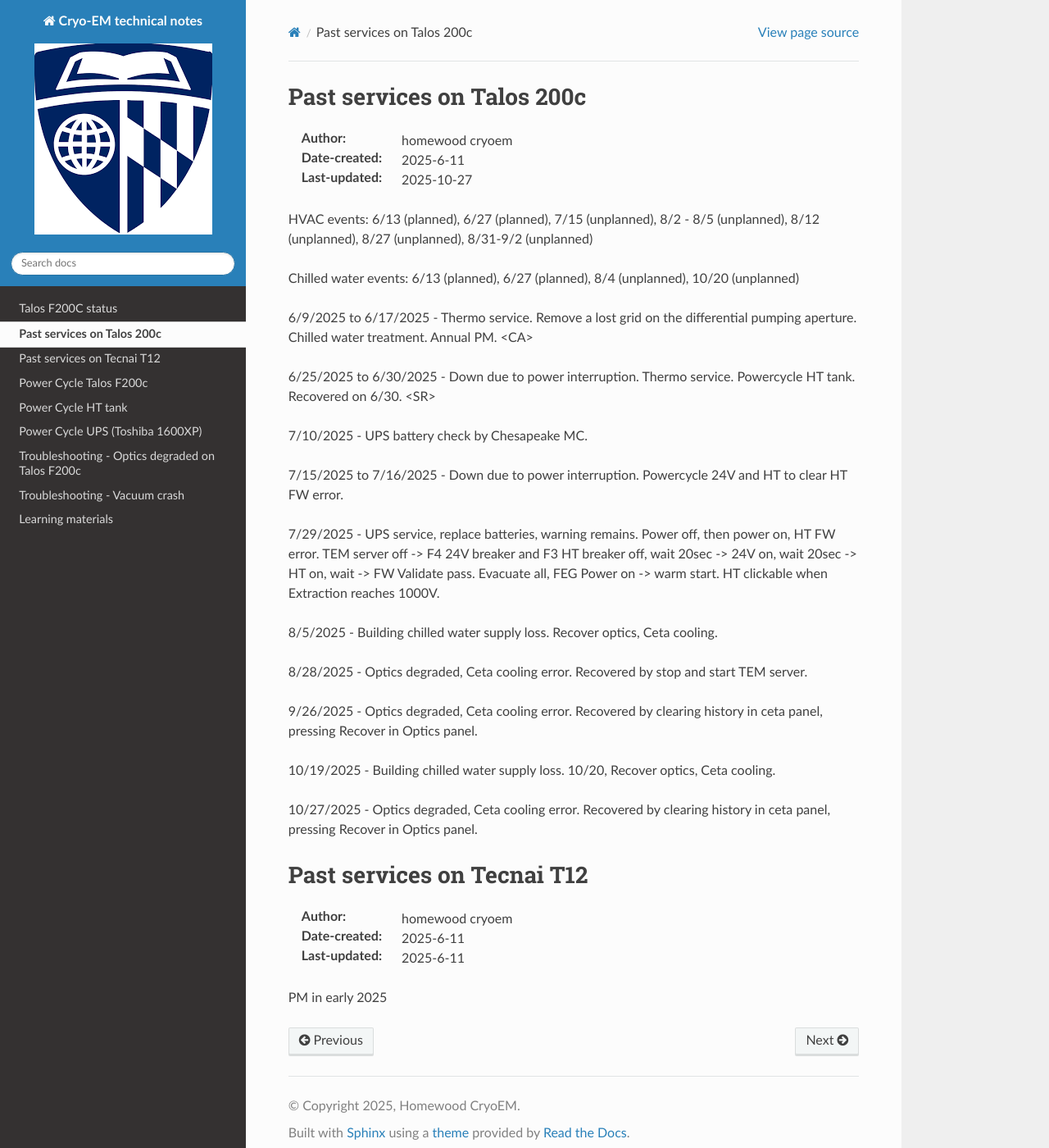
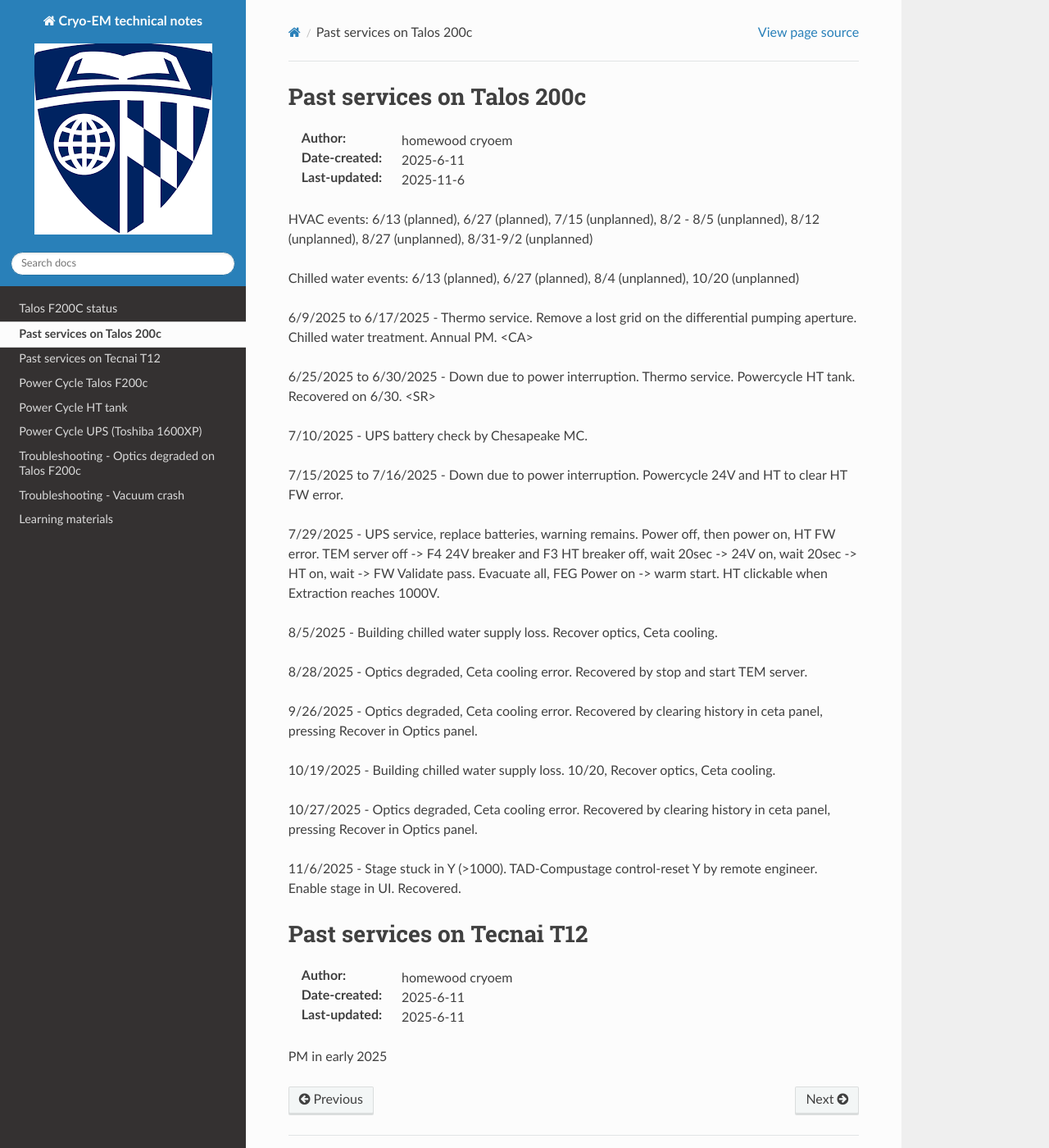
Before and after one commit to coherency224/hop-em, a Sphinx documentation site: the page built from docs/source/Past_services.rst, in a window 1280 px wide and 1400 px high. Shown: the whole window at 82% size. Built offline with Sphinx 7.4.7 and the Read the Docs theme 3.1.0, drawn with Linux system fonts in a browser that asks for light colours; pages that are not in the unit, such as notebooks, are missing from menus.

Commit message:
Update Past_services.rst

```diff
--- a/docs/source/Past_services.rst
+++ b/docs/source/Past_services.rst
@@ -5,7 +5,7 @@
 
 :Author: homewood cryoem
 :Date-created: 2025-6-11
-:Last-updated: 2025-10-27
+:Last-updated: 2025-11-6
 
 HVAC events: 6/13 (planned), 6/27 (planned), 7/15 (unplanned), 8/2 - 8/5 (unplanned), 8/12 (unplanned), 8/27 (unplanned), 8/31-9/2 (unplanned)
 
@@ -31,6 +31,8 @@
 
 10/27/2025 - Optics degraded, Ceta cooling error. Recovered by clearing history in ceta panel, pressing Recover in Optics panel.
 
+11/6/2025 - Stage stuck in Y (>1000). TAD-Compustage control-reset Y by remote engineer. Enable stage in UI. Recovered.
+
 Past services on Tecnai T12
 ==========================
 
```
